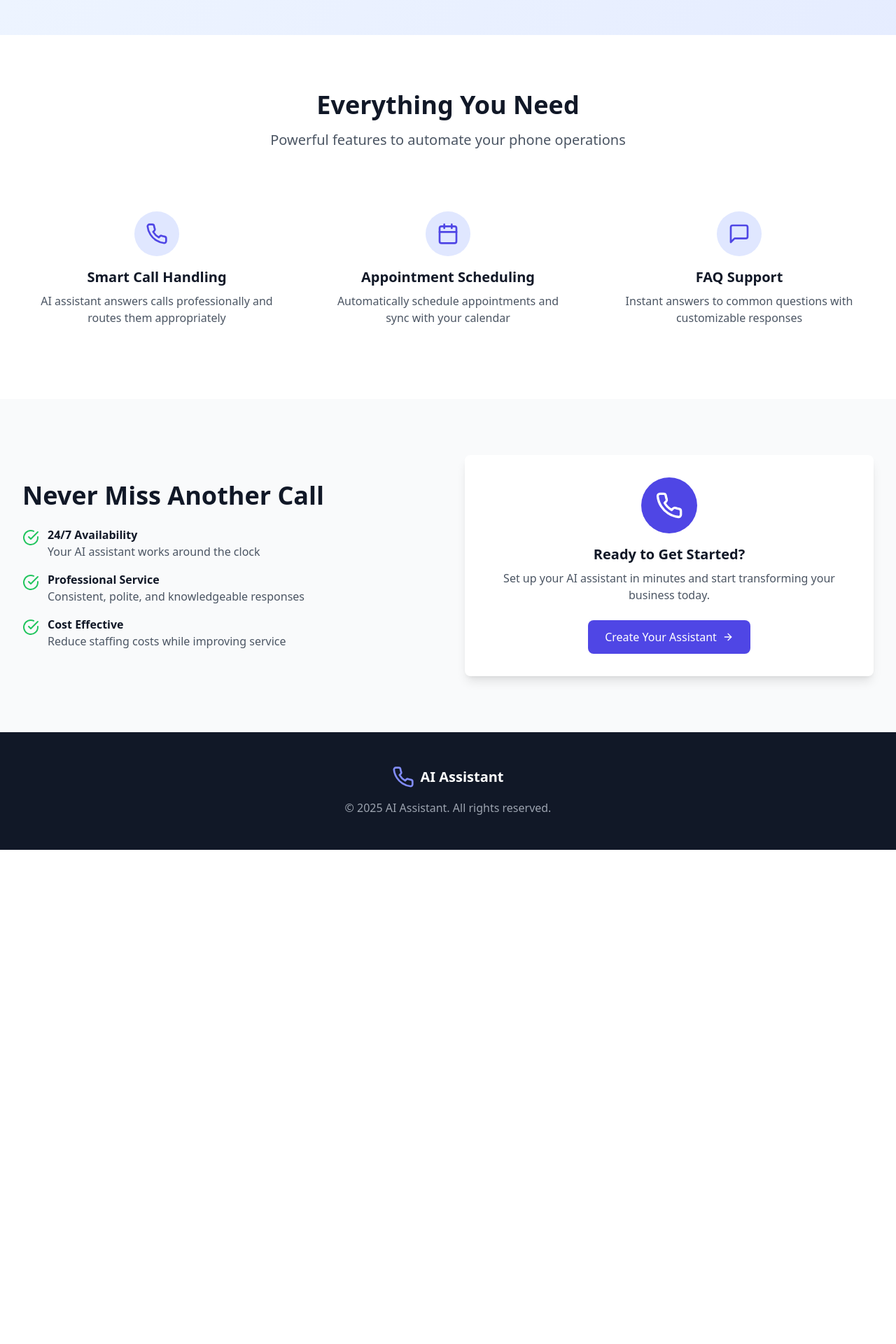
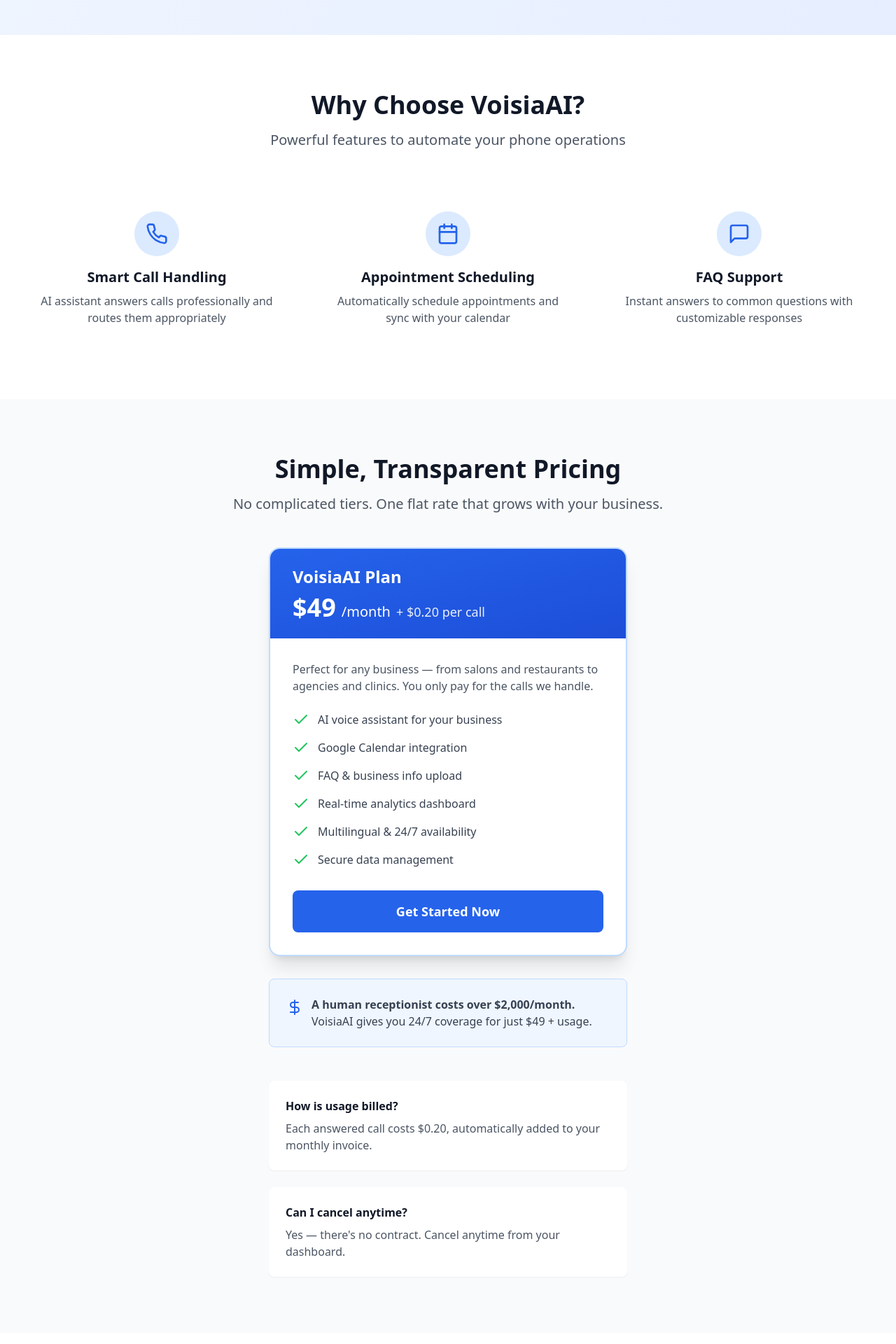
Before and after one commit to kishansharma232000-debug/voisia.ai, a React (Vite) app: page / in a window 1280 px wide. Shown: the part 420-2340 px from the top of the page at 70% size. Before the commit the page ends 1634 px from the top, so only its background shows below. Built offline with nearby package versions, Linux system fonts and the light colour scheme; no server answers.

Commit message:
Updated Homepage.tsx

```diff
--- a/src/pages/Homepage.tsx
+++ b/src/pages/Homepage.tsx
@@ -1,6 +1,6 @@
 import React from 'react';
 import { Link } from 'react-router-dom';
-import { Phone, Calendar, MessageSquare, CheckCircle, ArrowRight } from 'lucide-react';
+import { Phone, Calendar, MessageSquare, CheckCircle, ArrowRight, Check, DollarSign } from 'lucide-react';
 
 export default function Homepage() {
   return (
@@ -10,8 +10,8 @@ export default function Homepage() {
         <div className="max-w-7xl mx-auto px-4 sm:px-6 lg:px-8">
           <div className="flex justify-between items-center py-6">
             <div className="flex items-center">
-              <Phone className="h-8 w-8 text-indigo-600" />
-              <span className="ml-2 text-xl font-bold text-gray-900">AI Assistant</span>
+              <Phone className="h-8 w-8 text-blue-600" />
+              <span className="ml-2 text-xl font-bold text-gray-900">VoisiaAI</span>
             </div>
             <div className="flex items-center space-x-4">
               <Link
@@ -22,7 +22,7 @@ export default function Homepage() {
               </Link>
               <Link
                 to="/signup"
-                className="bg-indigo-600 hover:bg-indigo-700 text-white px-4 py-2 rounded-md text-sm font-medium"
+                className="bg-blue-600 hover:bg-blue-700 text-white px-4 py-2 rounded-md text-sm font-medium"
               >
                 Get Started
               </Link>
@@ -45,9 +45,9 @@ export default function Homepage() {
             <div className="flex flex-col sm:flex-row gap-4 justify-center">
               <Link
                 to="/signup"
-                className="bg-indigo-600 hover:bg-indigo-700 text-white px-8 py-3 rounded-lg text-lg font-medium flex items-center justify-center"
+                className="bg-blue-600 hover:bg-blue-700 text-white px-8 py-3 rounded-lg text-lg font-medium flex items-center justify-center"
               >
-                Start Free Trial
+                Get Started Now
                 <ArrowRight className="ml-2 h-5 w-5" />
               </Link>
               <button className="border border-gray-300 hover:border-gray-400 text-gray-700 px-8 py-3 rounded-lg text-lg font-medium">
@@ -63,7 +63,7 @@ export default function Homepage() {
         <div className="max-w-7xl mx-auto px-4 sm:px-6 lg:px-8">
           <div className="text-center mb-16">
             <h2 className="text-3xl md:text-4xl font-bold text-gray-900 mb-4">
-              Everything You Need
+              Why Choose VoisiaAI?
             </h2>
             <p className="text-xl text-gray-600">
               Powerful features to automate your phone operations
@@ -72,8 +72,8 @@ export default function Homepage() {
 
           <div className="grid md:grid-cols-3 gap-8">
             <div className="text-center p-6">
-              <div className="bg-indigo-100 rounded-full w-16 h-16 flex items-center justify-center mx-auto mb-4">
-                <Phone className="h-8 w-8 text-indigo-600" />
+              <div className="bg-blue-100 rounded-full w-16 h-16 flex items-center justify-center mx-auto mb-4">
+                <Phone className="h-8 w-8 text-blue-600" />
               </div>
               <h3 className="text-xl font-semibold text-gray-900 mb-2">Smart Call Handling</h3>
               <p className="text-gray-600">
@@ -82,8 +82,8 @@ export default function Homepage() {
             </div>
 
             <div className="text-center p-6">
-              <div className="bg-indigo-100 rounded-full w-16 h-16 flex items-center justify-center mx-auto mb-4">
-                <Calendar className="h-8 w-8 text-indigo-600" />
+              <div className="bg-blue-100 rounded-full w-16 h-16 flex items-center justify-center mx-auto mb-4">
+                <Calendar className="h-8 w-8 text-blue-600" />
               </div>
               <h3 className="text-xl font-semibold text-gray-900 mb-2">Appointment Scheduling</h3>
               <p className="text-gray-600">
@@ -92,8 +92,8 @@ export default function Homepage() {
             </div>
 
             <div className="text-center p-6">
-              <div className="bg-indigo-100 rounded-full w-16 h-16 flex items-center justify-center mx-auto mb-4">
-                <MessageSquare className="h-8 w-8 text-indigo-600" />
+              <div className="bg-blue-100 rounded-full w-16 h-16 flex items-center justify-center mx-auto mb-4">
+                <MessageSquare className="h-8 w-8 text-blue-600" />
               </div>
               <h3 className="text-xl font-semibold text-gray-900 mb-2">FAQ Support</h3>
               <p className="text-gray-600">
@@ -104,8 +104,104 @@ export default function Homepage() {
         </div>
       </section>
 
+      {/* Pricing Section */}
+      <section className="py-20 bg-gray-50">
+        <div className="max-w-7xl mx-auto px-4 sm:px-6 lg:px-8">
+          <div className="text-center mb-12">
+            <h2 className="text-3xl md:text-4xl font-bold text-gray-900 mb-4">
+              Simple, Transparent Pricing
+            </h2>
+            <p className="text-xl text-gray-600">
+              No complicated tiers. One flat rate that grows with your business.
+            </p>
+          </div>
+
+          {/* Pricing Card */}
+          <div className="max-w-lg mx-auto">
+            <div className="bg-white rounded-2xl shadow-xl overflow-hidden border-2 border-blue-200">
+              <div className="bg-gradient-to-br from-blue-600 to-blue-700 text-white px-8 py-6">
+                <h3 className="text-2xl font-bold mb-2">VoisiaAI Plan</h3>
+                <div className="flex items-baseline">
+                  <span className="text-4xl font-bold">$49</span>
+                  <span className="text-xl ml-2">/month</span>
+                  <span className="text-lg ml-2 opacity-90">+ $0.20 per call</span>
+                </div>
+              </div>
+
+              <div className="px-8 py-8">
+                <p className="text-gray-600 mb-6">
+                  Perfect for any business — from salons and restaurants to agencies and clinics.
+                  You only pay for the calls we handle.
+                </p>
+
+                <ul className="space-y-4 mb-8">
+                  <li className="flex items-start">
+                    <Check className="h-6 w-6 text-green-500 mr-3 flex-shrink-0" />
+                    <span className="text-gray-700">AI voice assistant for your business</span>
+                  </li>
+                  <li className="flex items-start">
+                    <Check className="h-6 w-6 text-green-500 mr-3 flex-shrink-0" />
+                    <span className="text-gray-700">Google Calendar integration</span>
+                  </li>
+                  <li className="flex items-start">
+                    <Check className="h-6 w-6 text-green-500 mr-3 flex-shrink-0" />
+                    <span className="text-gray-700">FAQ & business info upload</span>
+                  </li>
+                  <li className="flex items-start">
+                    <Check className="h-6 w-6 text-green-500 mr-3 flex-shrink-0" />
+                    <span className="text-gray-700">Real-time analytics dashboard</span>
+                  </li>
+                  <li className="flex items-start">
+                    <Check className="h-6 w-6 text-green-500 mr-3 flex-shrink-0" />
+                    <span className="text-gray-700">Multilingual & 24/7 availability</span>
+                  </li>
+                  <li className="flex items-start">
+                    <Check className="h-6 w-6 text-green-500 mr-3 flex-shrink-0" />
+                    <span className="text-gray-700">Secure data management</span>
+                  </li>
+                </ul>
+
+                <Link
+                  to="/signup"
+                  className="block w-full bg-blue-600 hover:bg-blue-700 text-white text-center px-6 py-4 rounded-lg text-lg font-semibold transition-colors"
+                >
+                  Get Started Now
+                </Link>
+              </div>
+            </div>
+
+            {/* Cost Comparison */}
+            <div className="mt-8 bg-blue-50 border border-blue-200 rounded-lg p-6">
+              <div className="flex items-start">
+                <DollarSign className="h-6 w-6 text-blue-600 mr-3 mt-1 flex-shrink-0" />
+                <p className="text-gray-700">
+                  <span className="font-semibold">A human receptionist costs over $2,000/month.</span> VoisiaAI gives you 24/7 coverage for just $49 + usage.
+                </p>
+              </div>
+            </div>
+
+            {/* FAQ Section */}
+            <div className="mt-12 space-y-6">
+              <div className="bg-white rounded-lg p-6 shadow-sm">
+                <h4 className="font-semibold text-gray-900 mb-2">How is usage billed?</h4>
+                <p className="text-gray-600">
+                  Each answered call costs $0.20, automatically added to your monthly invoice.
+                </p>
+              </div>
+
+              <div className="bg-white rounded-lg p-6 shadow-sm">
+                <h4 className="font-semibold text-gray-900 mb-2">Can I cancel anytime?</h4>
+                <p className="text-gray-600">
+                  Yes — there's no contract. Cancel anytime from your dashboard.
+                </p>
+              </div>
+            </div>
+          </div>
+        </div>
+      </section>
+
       {/* Benefits Section */}
-      <section className="py-20 bg-gray-50">
+      <section className="py-20 bg-white">
         <div className="max-w-7xl mx-auto px-4 sm:px-6 lg:px-8">
           <div className="grid md:grid-cols-2 gap-12 items-center">
             <div>
@@ -136,9 +232,9 @@ export default function Homepage() {
                 </div>
               </div>
             </div>
-            <div className="bg-white p-8 rounded-lg shadow-lg">
+            <div className="bg-gradient-to-br from-blue-50 to-blue-100 p-8 rounded-lg shadow-lg">
               <div className="text-center">
-                <div className="bg-indigo-600 text-white rounded-full w-20 h-20 flex items-center justify-center mx-auto mb-4">
+                <div className="bg-blue-600 text-white rounded-full w-20 h-20 flex items-center justify-center mx-auto mb-4">
                   <Phone className="h-10 w-10" />
                 </div>
                 <h3 className="text-xl font-semibold text-gray-900 mb-2">Ready to Get Started?</h3>
@@ -147,7 +243,7 @@ export default function Homepage() {
                 </p>
                 <Link
                   to="/signup"
-                  className="bg-indigo-600 hover:bg-indigo-700 text-white px-6 py-3 rounded-lg font-medium inline-flex items-center"
+                  className="bg-blue-600 hover:bg-blue-700 text-white px-6 py-3 rounded-lg font-medium inline-flex items-center"
                 >
                   Create Your Assistant
                   <ArrowRight className="ml-2 h-4 w-4" />
@@ -163,11 +259,11 @@ export default function Homepage() {
         <div className="max-w-7xl mx-auto px-4 sm:px-6 lg:px-8">
           <div className="text-center">
             <div className="flex items-center justify-center mb-4">
-              <Phone className="h-8 w-8 text-indigo-400" />
-              <span className="ml-2 text-xl font-bold">AI Assistant</span>
+              <Phone className="h-8 w-8 text-blue-400" />
+              <span className="ml-2 text-xl font-bold">VoisiaAI</span>
             </div>
             <p className="text-gray-400">
-              © 2025 AI Assistant. All rights reserved.
+              © 2025 VoisiaAI. All rights reserved.
             </p>
           </div>
         </div>
```
